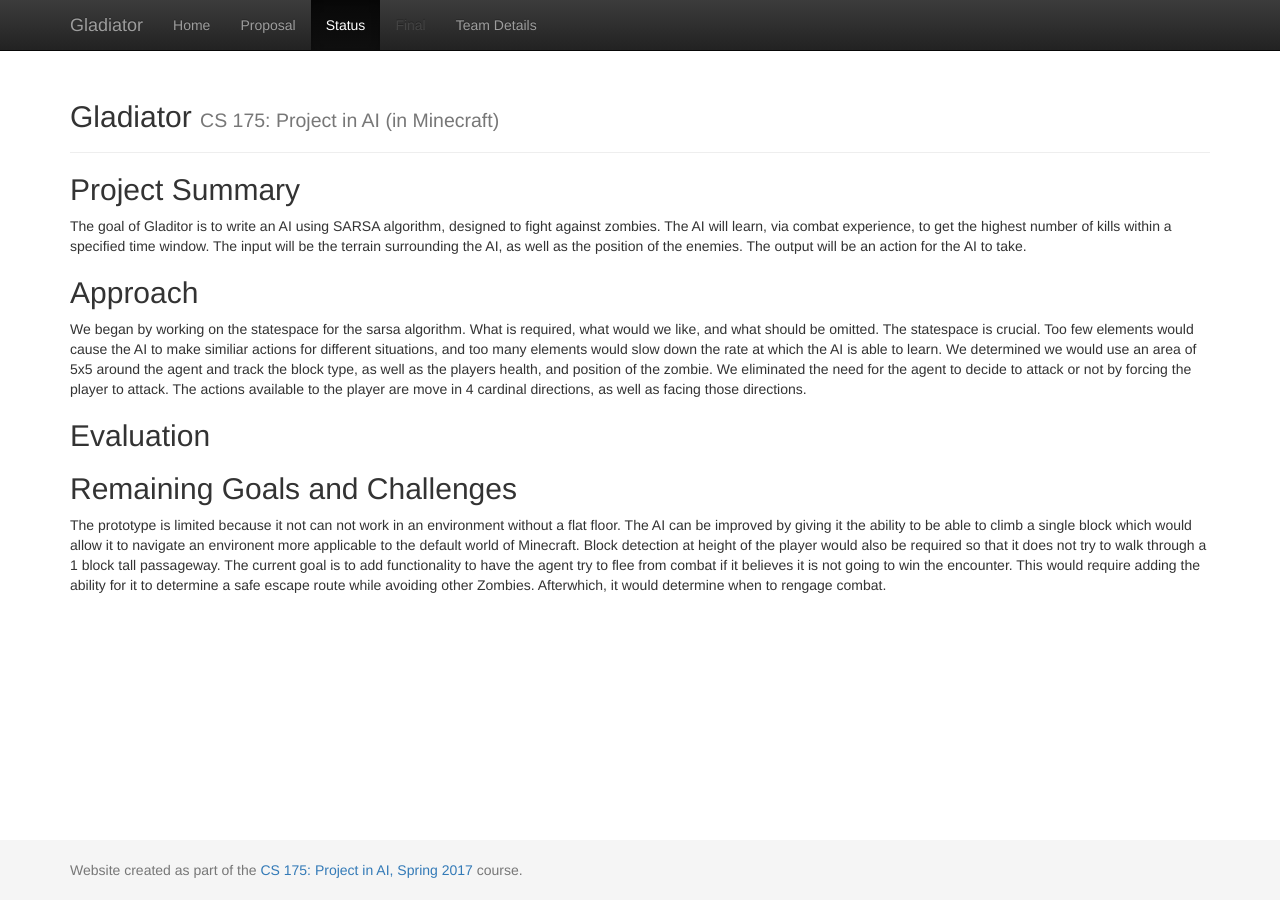
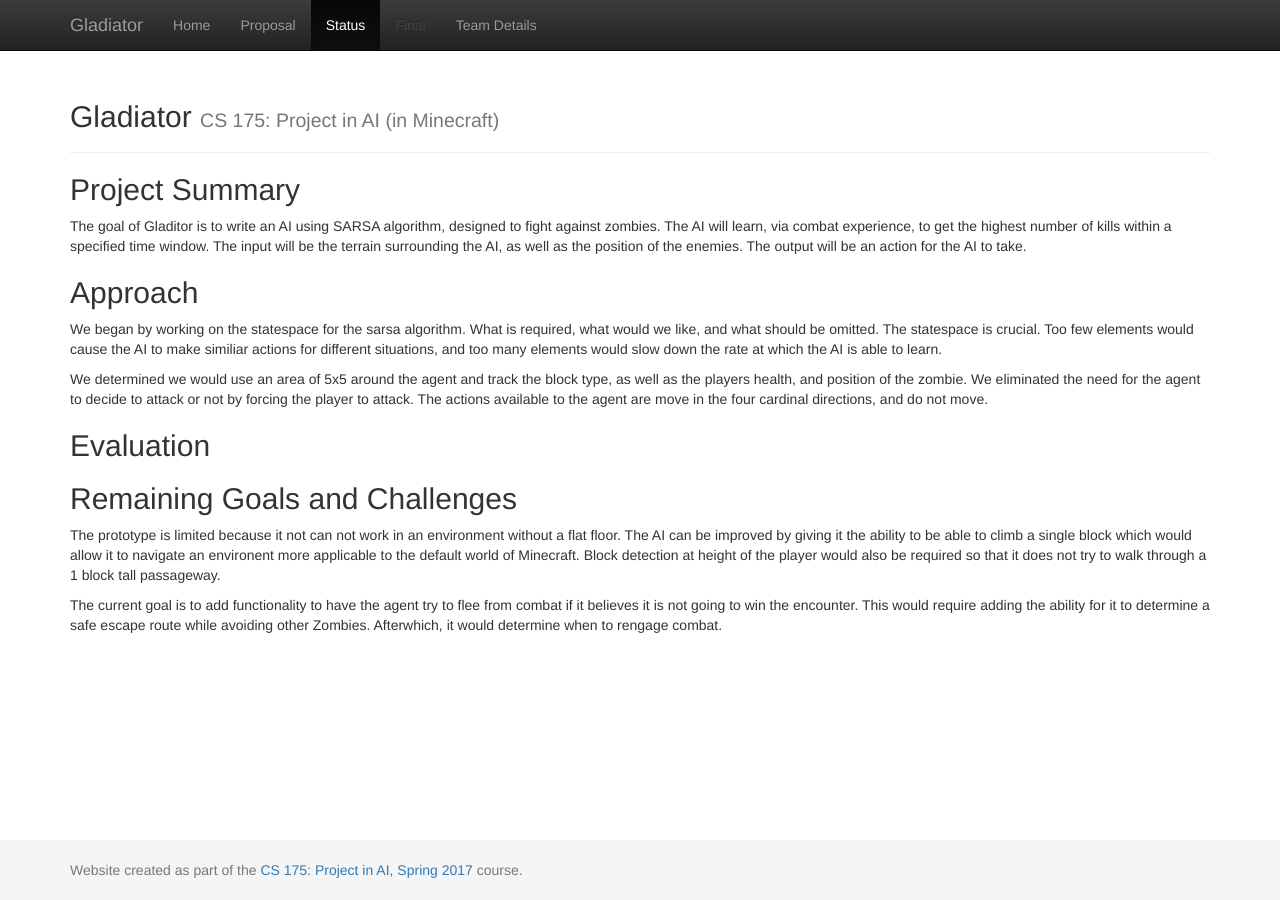
Before and after one commit to keiki83/CS175_Project_AI, a Jekyll site: the page built from docs/status.md, in a window 1280 px wide. Built offline with Jekyll 4.4.1, drawn with Linux system fonts in a browser that asks for light colours.

Commit message:
Update status.md

```diff
--- a/docs/status.md
+++ b/docs/status.md
@@ -17,7 +17,9 @@ have, what does the reward function look like. A good guideline is to incorporat
 most of your approach is reproducible by a reader. I encourage you to use figures, as appropriate, for this,
 as I provided in the writeup for the first assignment (available here: http://sameersingh.org/courses/
 aiproj/sp17/assignments.html#assignment1). I recommend at least 2-3 paragraphs. --->
-We began by working on the statespace for the sarsa algorithm. What is required, what would we like, and what should be omitted. The statespace is crucial. Too few elements would cause the AI to make similiar actions for different situations, and too many elements would slow down the rate at which the AI is able to learn. We determined we would use an area of 5x5 around the agent and track the block type, as well as the players health, and position of the zombie. We eliminated the need for the agent to decide to attack or not by forcing the player to attack. The actions available to the player are move in 4 cardinal directions, as well as facing those directions.
+We began by working on the statespace for the sarsa algorithm. What is required, what would we like, and what should be omitted. The statespace is crucial. Too few elements would cause the AI to make similiar actions for different situations, and too many elements would slow down the rate at which the AI is able to learn.
+
+We determined we would use an area of 5x5 around the agent and track the block type, as well as the players health, and position of the zombie. We eliminated the need for the agent to decide to attack or not by forcing the player to attack. The actions available to the agent are move in the four cardinal directions, and do not move.
 
 
 ## Evaluation
@@ -39,4 +41,5 @@ want to compare against for the final submission. Finally, given your experience
 challenges you anticipate facing by the time your final report is due, how crippling you think it might be,
 and what you might do to solve them. --->
 The prototype is limited because it not can not work in an environment without a flat floor. The AI can be improved by giving it the ability to be able to climb a single block which would allow it to navigate an environent more applicable to the default world of Minecraft. Block detection at height of the player would also be required so that it does not try to walk through a 1 block tall passageway.
+
 The current goal is to add functionality to have the agent try to flee from combat if it believes it is not going to win the encounter. This would require adding the ability for it to determine a safe escape route while avoiding other Zombies. Afterwhich, it would determine when to rengage combat.
```
